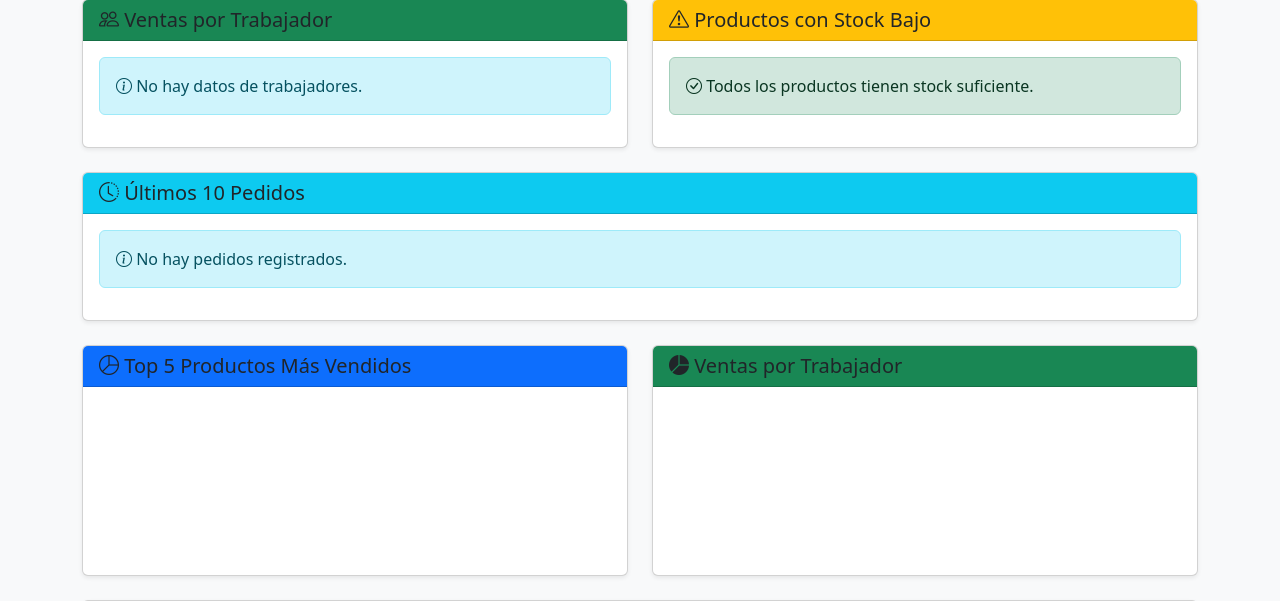
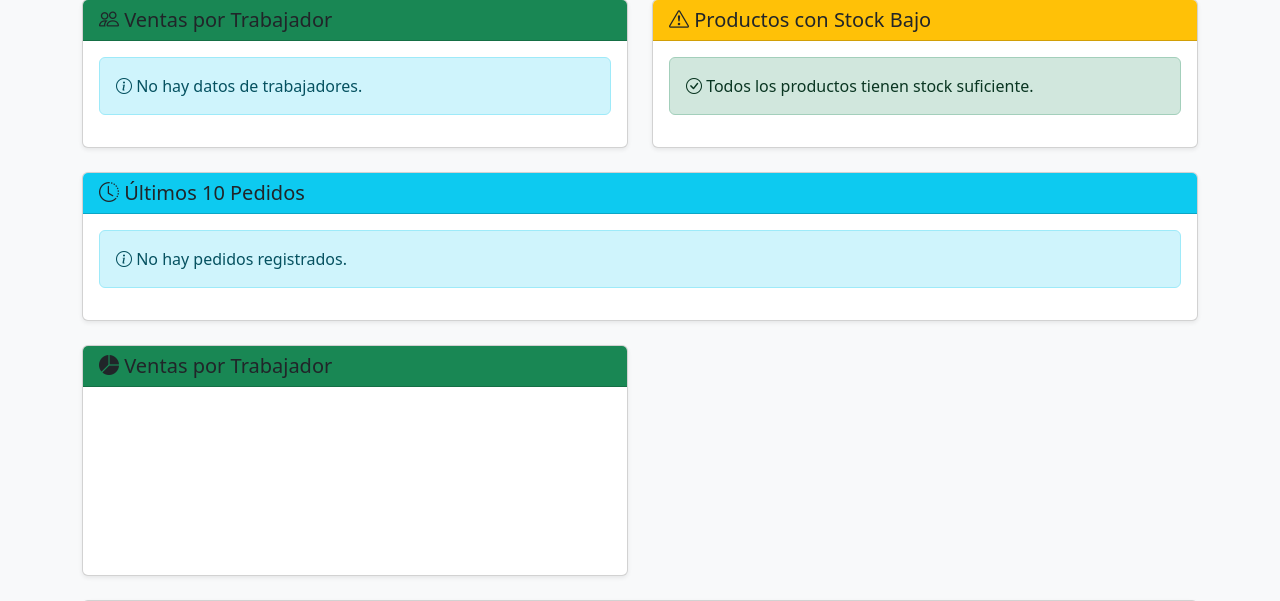
Before and after one commit to mrnun29/ecommerce-bd-fase2, a Flask app: template templates/admin/analiticas.html in a window 1280 px wide. Shown: the part 595-1196 px from the top of the page. Run offline with Flask 3, Linux system fonts and the light colour scheme; the template is opened without the code that fills it, so the values that code supplies are empty; a map, chart or similar area stays blank.

Commit message:
Remove: Quitar gráfica de pastel de productos (requiere CARRITO)

```diff
--- a/templates/admin/analiticas.html
+++ b/templates/admin/analiticas.html
@@ -224,19 +224,8 @@
     </div>
 </div>
 
-<!-- Gráficas de Pastel -->
+<!-- Gráficas de Ventas -->
 <div class="row mt-4">
-    <div class="col-md-6 mb-4">
-        <div class="card shadow-sm">
-            <div class="card-header bg-primary text-white">
-                <h5 class="mb-0"><i class="bi bi-pie-chart"></i> Top 5 Productos Más Vendidos</h5>
-            </div>
-            <div class="card-body">
-                <canvas id="chartProductosVendidos" style="max-height: 300px;"></canvas>
-            </div>
-        </div>
-    </div>
-
     <div class="col-md-6 mb-4">
         <div class="card shadow-sm">
             <div class="card-header bg-success text-white">
@@ -335,55 +324,6 @@ fetch('/api/clientes/top10')
             }
         });
     });
-
-// Gráfica de Productos Más Vendidos (Pastel)
-{% if productos_mas_vendidos %}
-const ctxProductos = document.getElementById('chartProductosVendidos').getContext('2d');
-const chartProductos = new Chart(ctxProductos, {
-    type: 'pie',
-    data: {
-        labels: [
-            {% for producto in productos_mas_vendidos[:5] %}
-            '{{ producto.nombre[:20] }}...',
-            {% endfor %}
-        ],
-        datasets: [{
-            data: [
-                {% for producto in productos_mas_vendidos[:5] %}
-                {{ producto.total_vendido }},
-                {% endfor %}
-            ],
-            backgroundColor: [
-                'rgba(255, 99, 132, 0.8)',
-                'rgba(54, 162, 235, 0.8)',
-                'rgba(255, 206, 86, 0.8)',
-                'rgba(75, 192, 192, 0.8)',
-                'rgba(153, 102, 255, 0.8)'
-            ],
-            borderWidth: 2
-        }]
-    },
-    options: {
-        responsive: true,
-        maintainAspectRatio: true,
-        plugins: {
-            legend: {
-                position: 'bottom',
-                labels: {
-                    color: document.body.classList.contains('dark-mode') ? '#ffffff' : '#000000'
-                }
-            },
-            tooltip: {
-                callbacks: {
-                    label: function(context) {
-                        return context.label + ': ' + context.parsed + ' unidades';
-                    }
-                }
-            }
-        }
-    }
-});
-{% endif %}
 
 // Gráfica de Ventas por Trabajador
 {% if ventas_por_trabajador %}
```
